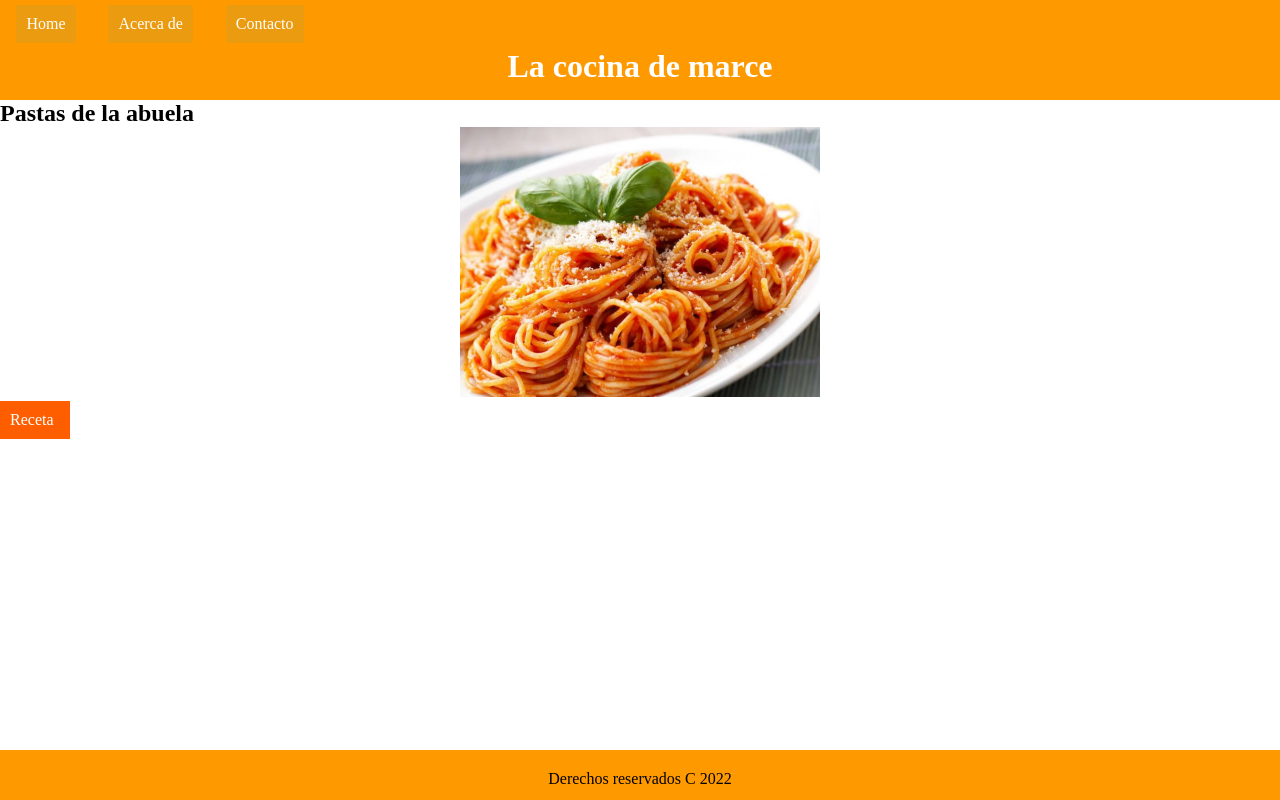
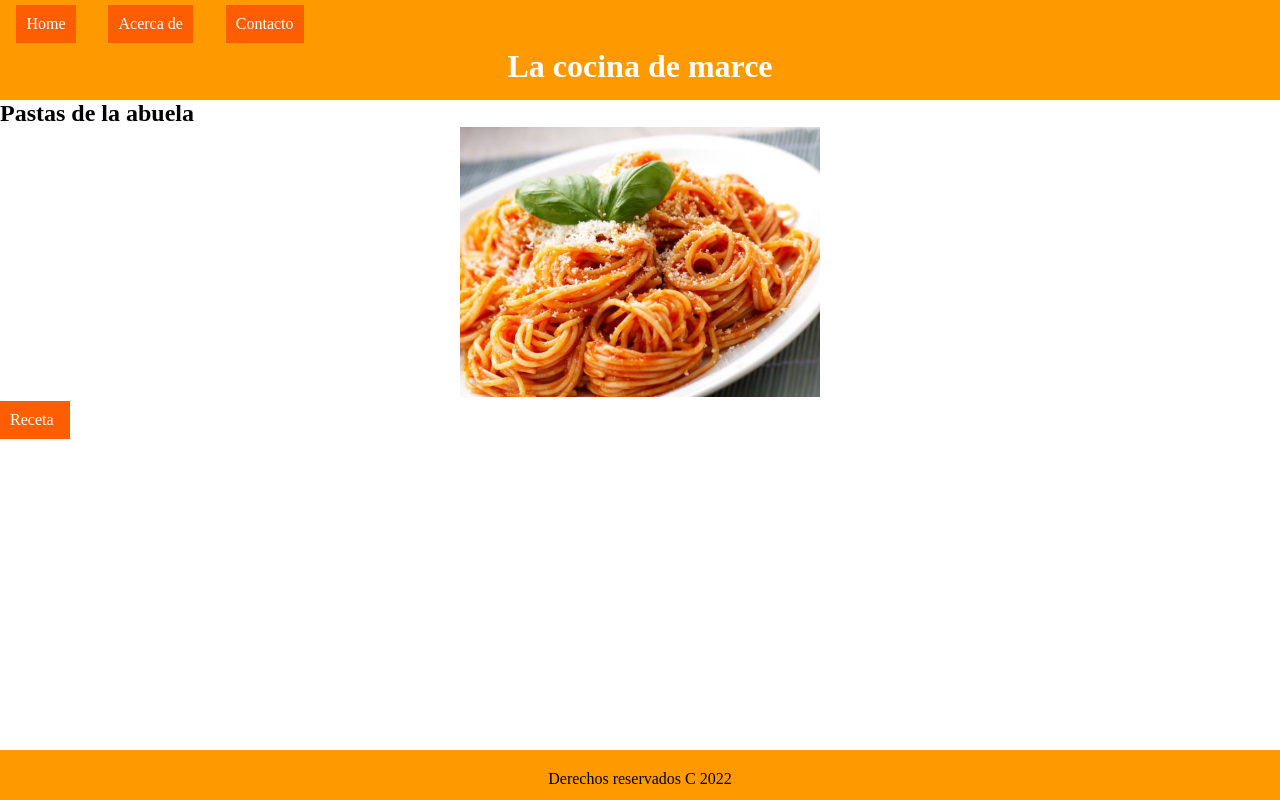
Before and after one commit to OliveraMarcelo/cocina-de-dani, a website: page views/index.html in a window 1280 px wide. Drawn offline with Linux system fonts and the light colour scheme.

Commit message:
cambiando background de cajas de los hipervinculos del nav

```diff
--- a/public/css/styles.css
+++ b/public/css/styles.css
@@ -24,7 +24,7 @@ ul li a, .receta a{
 .route-nav{
     margin: 5px;
     padding:10px;
-    background-color: rgb(235, 155, 16);
+    background-color:rgb(255, 94, 0);
 }
 .title{
     text-align: center;
```
